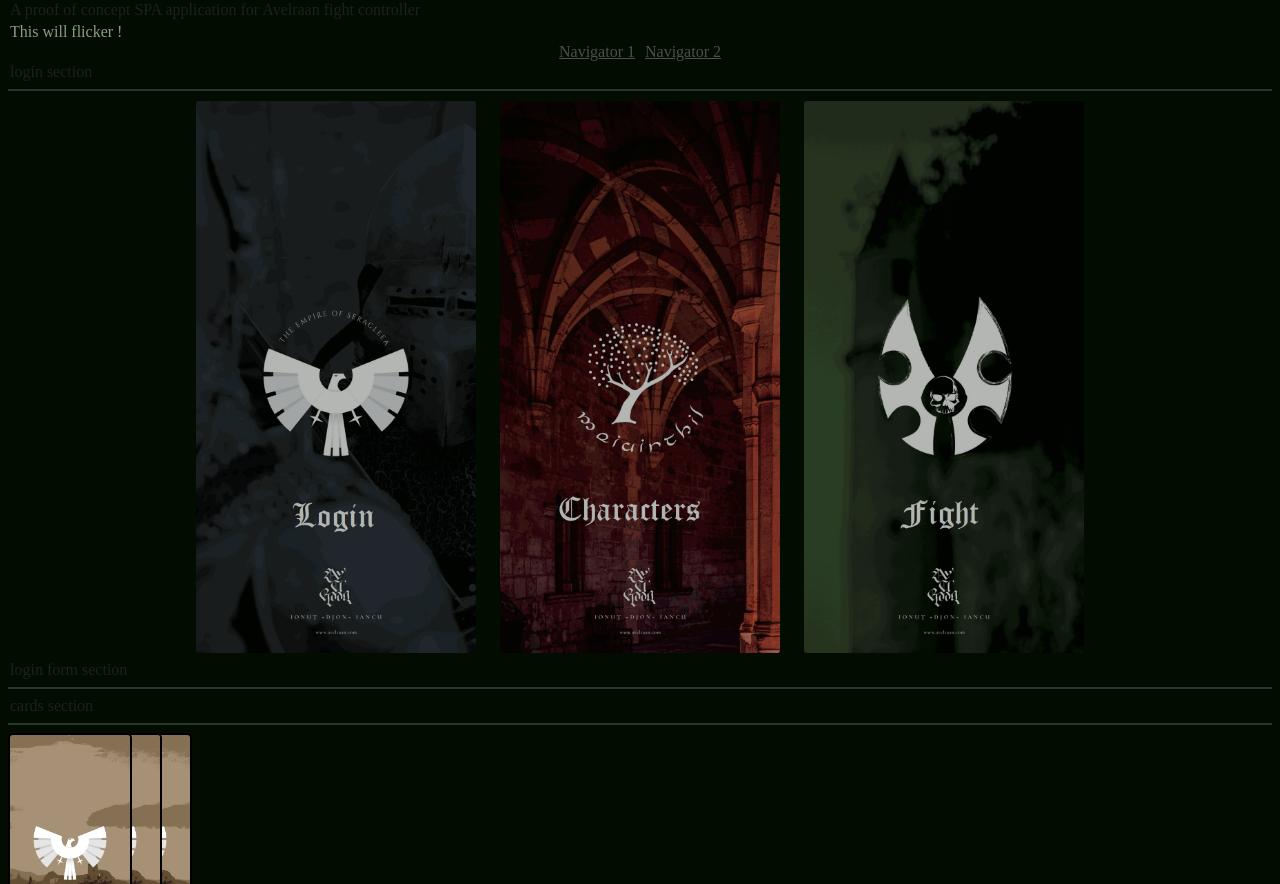
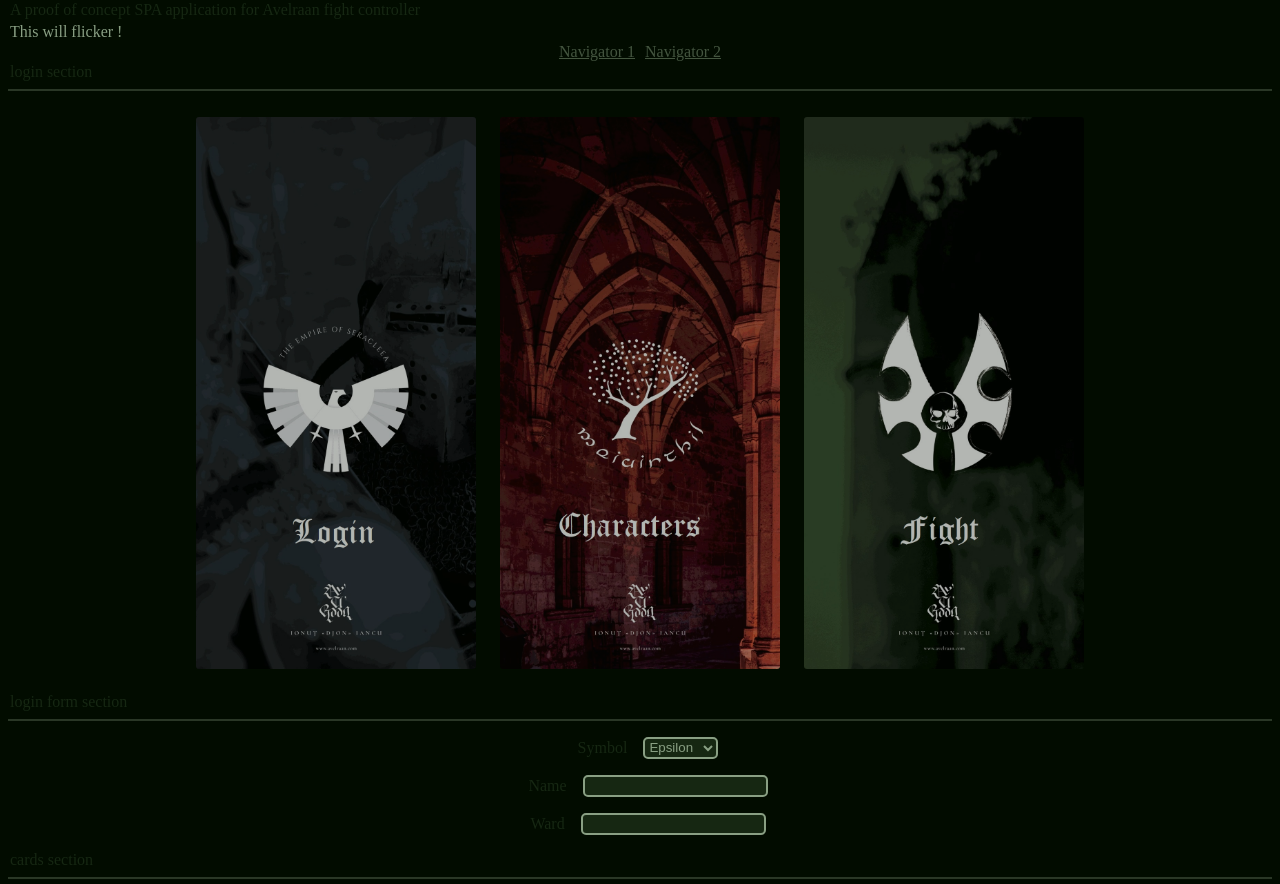
Before and after one commit to IonutDjonIancu/Avelraangameportal, a plain HTML site: page index.html in a window 1280 px wide. Shown: the part 68-952 px from the top of the page. Drawn offline with Linux system fonts and the light colour scheme.

Commit message:
Added basic login form.

```diff
--- a/index.html
+++ b/index.html
@@ -26,7 +26,7 @@
 
     <p>login section</p>
     <hr>
-    <div class="container container-center">
+    <div class="container-center">
         <div class="row">
             <img class="main-card" src="media/empire.jpeg">
             <img class="main-card" src="media/meiuirthil.jpeg">
@@ -36,6 +36,30 @@
 
     <p>login form section</p>
     <hr>
+    <div class="container">
+        <div class="row">
+            <div class="label">
+                <p class="label-fat">Symbol</p>
+                <select class="input" name="symbols" id="symbols">
+                    <option value="Epsilon">Epsilon</option>
+                    <option value="Omicron">Omicron</option>
+                    <option value="Sigma">Sigma</option>
+                </select>
+            </div>
+        </div>
+        <div class="row">
+            <div class="label">
+                <p class="label-fat">Name</p>
+                <input class="input">
+            </div>
+        </div>
+        <div class="row">
+            <div class="label">
+                <p class="label-fat">Ward</p>
+                <input class="input">
+            </div>
+        </div>
+    </div>
 
     <p>cards section</p>
     <hr>
--- a/styles.css
+++ b/styles.css
@@ -194,6 +194,11 @@ p:hover {
     }
 }
 
+.container {
+    display: block;
+    text-align: center;
+}
+
 .container-center {
     display: flex;
     flex-wrap: wrap;
@@ -277,3 +282,32 @@ hr {
             #899F83
     }
 }
+
+.label {
+    display: inline-flex;
+}
+
+.label-fat {
+    margin-left: 1rem;
+    margin-right: 1rem;
+}
+
+.input {
+    background-color: #162712;
+    color:#899F83;
+    border: solid 2px #899F83;
+    border-radius: 5px;
+}
+
+.input:hover {
+    border-color:#899F83
+}
+
+.input::selection {
+    border-color:#899F83
+}
+
+.row {
+    margin-top: 1rem;
+    margin-bottom: 1rem;
+}
```
